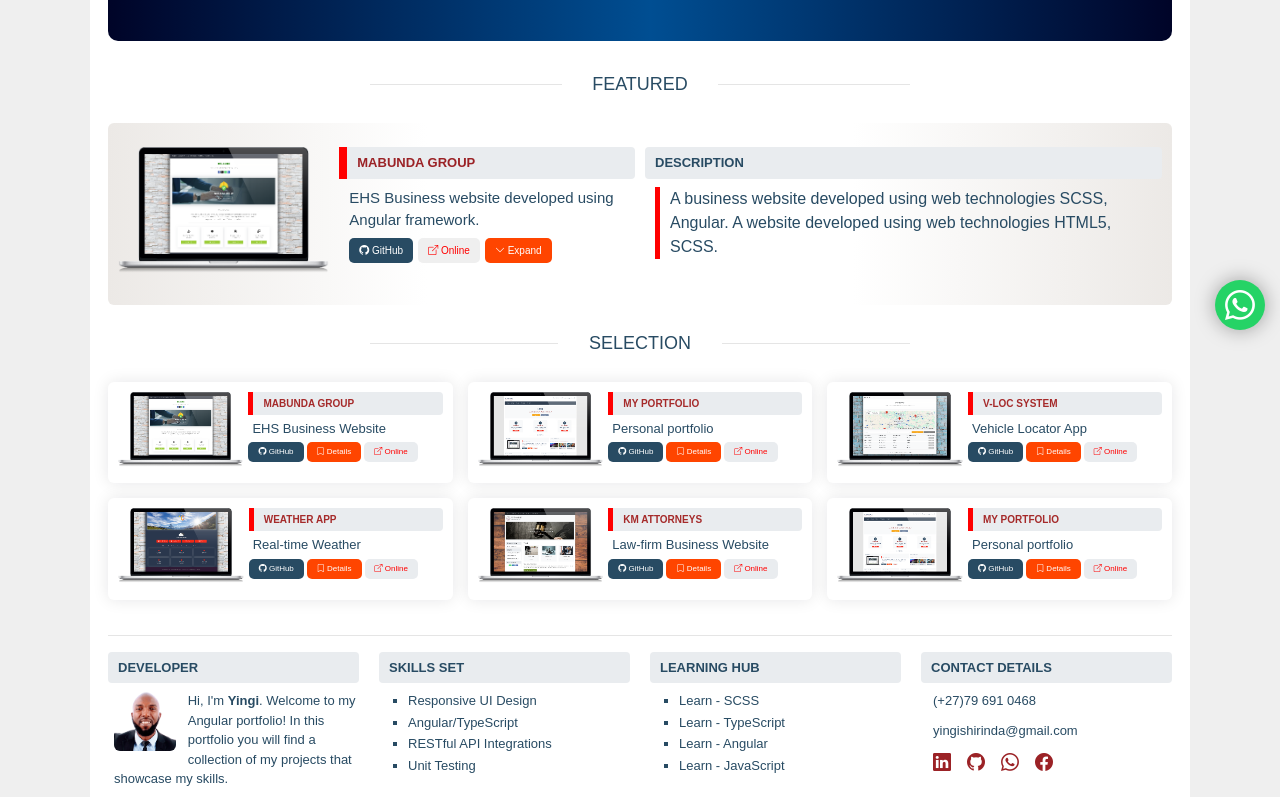
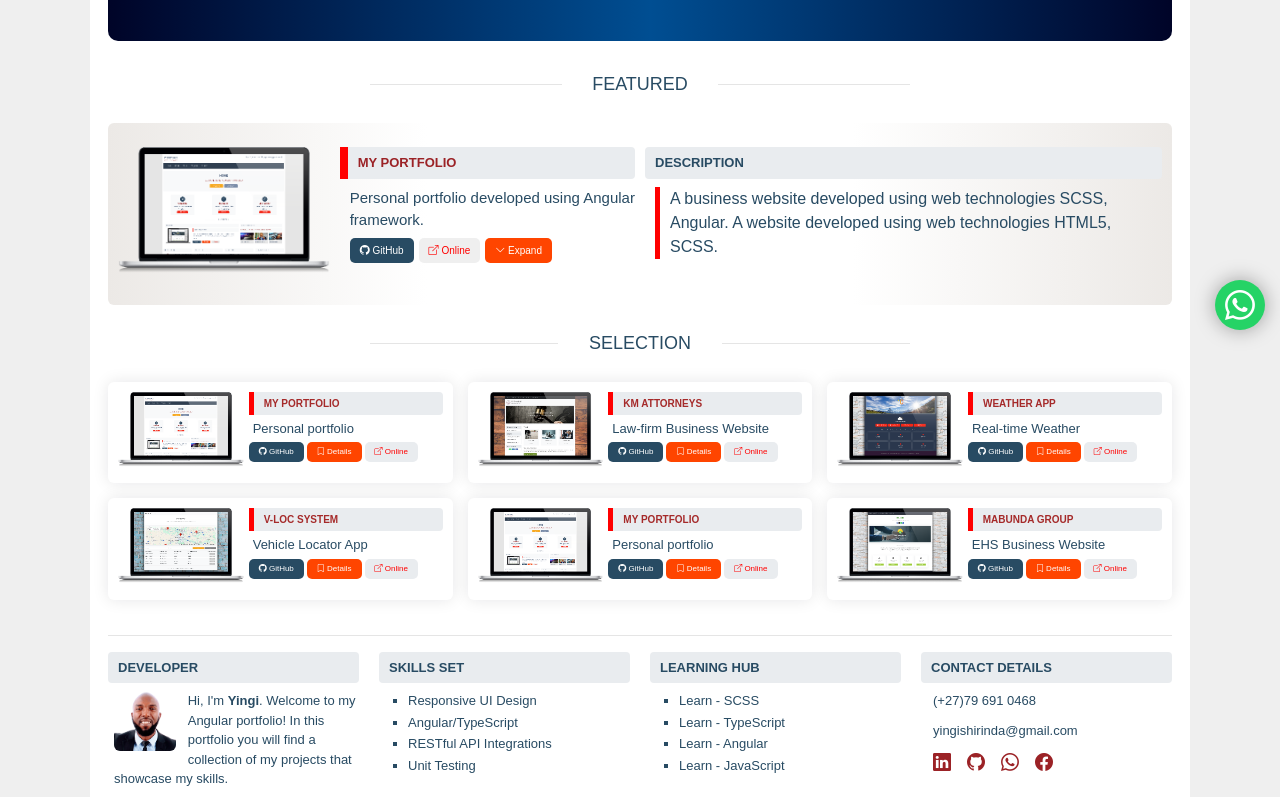
Before and after one commit to mystackbox/prj-portfolio, an Angular app: page /projects in a window 1280 px wide. Shown: the part 447-1244 px from the top of the page. Built offline with nearby package versions, Linux system fonts and the light colour scheme; no server answers.

Commit message:
added condition for listing projects

```diff
--- a/src/app/core/services/service-geo-location/geo-location.service.ts
+++ b/src/app/core/services/service-geo-location/geo-location.service.ts
@@ -21,6 +21,8 @@ export class GeoLocationService {
    * @returns location-coord object | null location-coord object | Error.
    */
   getLocation() {
+
+    console.log('Get Location Executed...')
 
     if (this.watchId != null) return; // avoid duplicates
 
--- a/src/app/core/services/service-projects/projects.service.ts
+++ b/src/app/core/services/service-projects/projects.service.ts
@@ -18,6 +18,9 @@ export class ProjectsService {
  */
   getProjects(): Observable<IProject[]> {
     return this._http.get<IProject[]>(this.apiUrl).pipe(
+      map(
+        (projects) => projects.reverse()
+      ),
       catchError((err) => {
         return throwError(() => err);
       })
--- a/src/app/features/projects/pages/projects/projects.component.html
+++ b/src/app/features/projects/pages/projects/projects.component.html
@@ -123,7 +123,7 @@
 
   <div class="page-content-intro-hr">selection</div>
 
-  <section *ngIf="projectsList"
+  <section *ngIf="projectsListLoaded"
     class="featured-projects container"
     @animateForwardStagger
   >
--- a/src/app/features/projects/pages/projects/projects.component.ts
+++ b/src/app/features/projects/pages/projects/projects.component.ts
@@ -31,6 +31,7 @@ export class ProjectsComponent {
   error?: string;
   isCollapsed: boolean = false;
   isBtnLabel: string = 'Expand';
+  projectsListLoaded: boolean = false;
 
   private _projectSub?: Subscription;
   private _projectsSub?: Subscription;
@@ -43,7 +44,16 @@ export class ProjectsComponent {
 
   //load list of projects
   ngOnInit() {
+
     this.getProjects();
+  }
+
+    /**
+   * Fetches data from the projects local JSON API.
+   * @returns An observable of type project object | API Server error.
+   */
+  getFeaturedProject(_latestProject: IProject) {
+    this.project = _latestProject;
   }
 
   /**
@@ -55,19 +65,12 @@ export class ProjectsComponent {
       next: (projects: IProject[]) => {
         this.projectsList = projects;
         this.getFeaturedProject(this.projectsList[projects.length - 1]);
+        this.projectsListLoaded = true;
       },
       error: (err: any) => {
         this.error = 'Failed to load projects';
       },
     });
-  }
-
-  /**
-   * Fetches data from the projects local JSON API.
-   * @returns An observable of type project object | API Server error.
-   */
-  getFeaturedProject(_latestProject: IProject) {
-    this.project = _latestProject;
   }
 
   /**
--- a/src/app/layout/page-introduction/page-introduction/page-introduction.component.ts
+++ b/src/app/layout/page-introduction/page-introduction/page-introduction.component.ts
@@ -52,7 +52,6 @@ export class PageIntroductionComponent implements OnInit {
 
   ngOnInit(): void {
     this.setPageTitleFromRoute();
-    this._geoLocServive.getLocation();
     this.getCurrentLocation();
   }
 
@@ -62,6 +61,7 @@ export class PageIntroductionComponent implements OnInit {
    * @returns location-coord object | null location-coord object | Error.
    */
   getCurrentLocation() {
+     this._geoLocServive.getLocation();
     //subscribe to changing geo-loc positions
     this._locPosSub = this._geoLocServive.position$.subscribe((position) => {
       if (position) {
```
